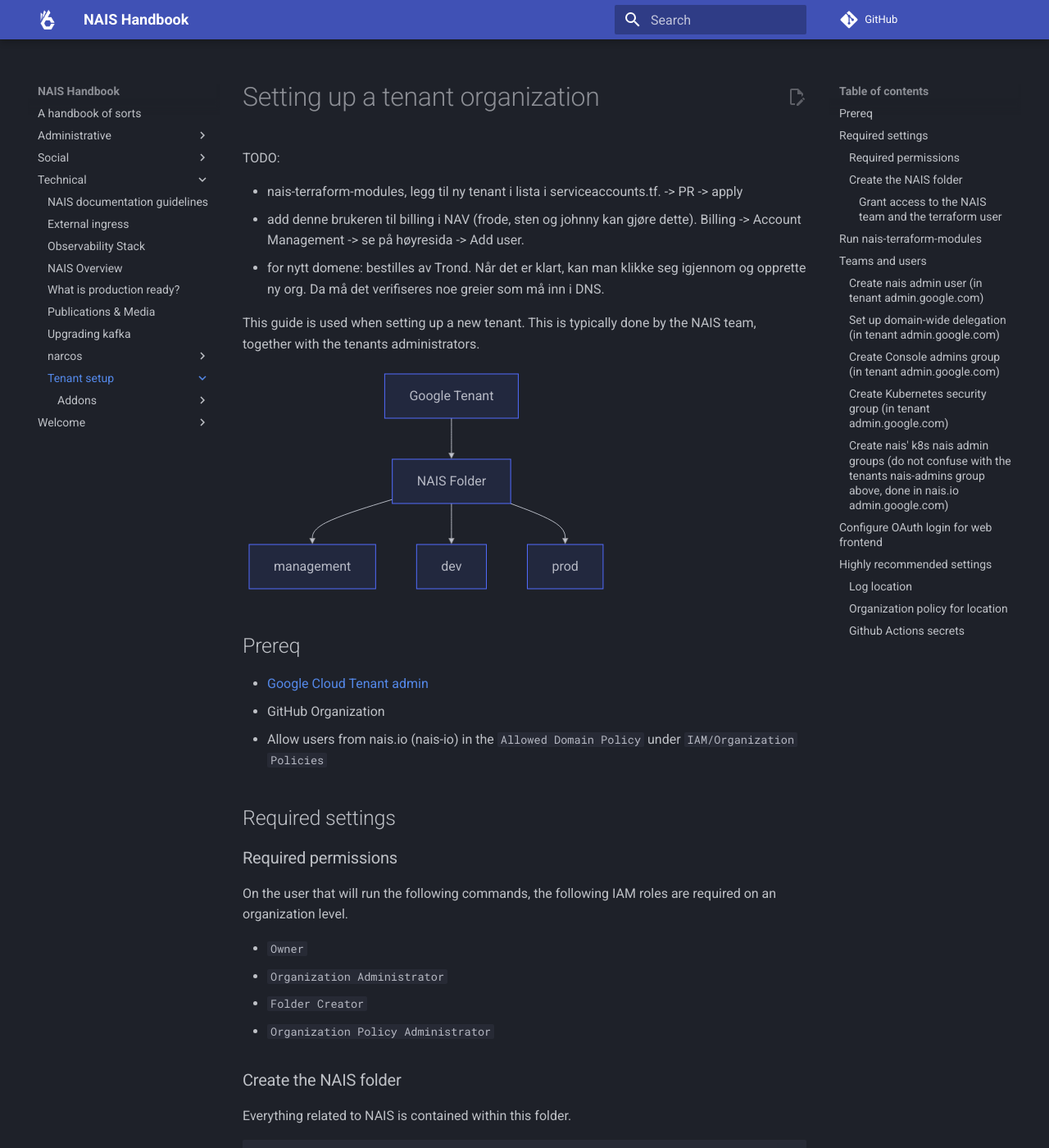
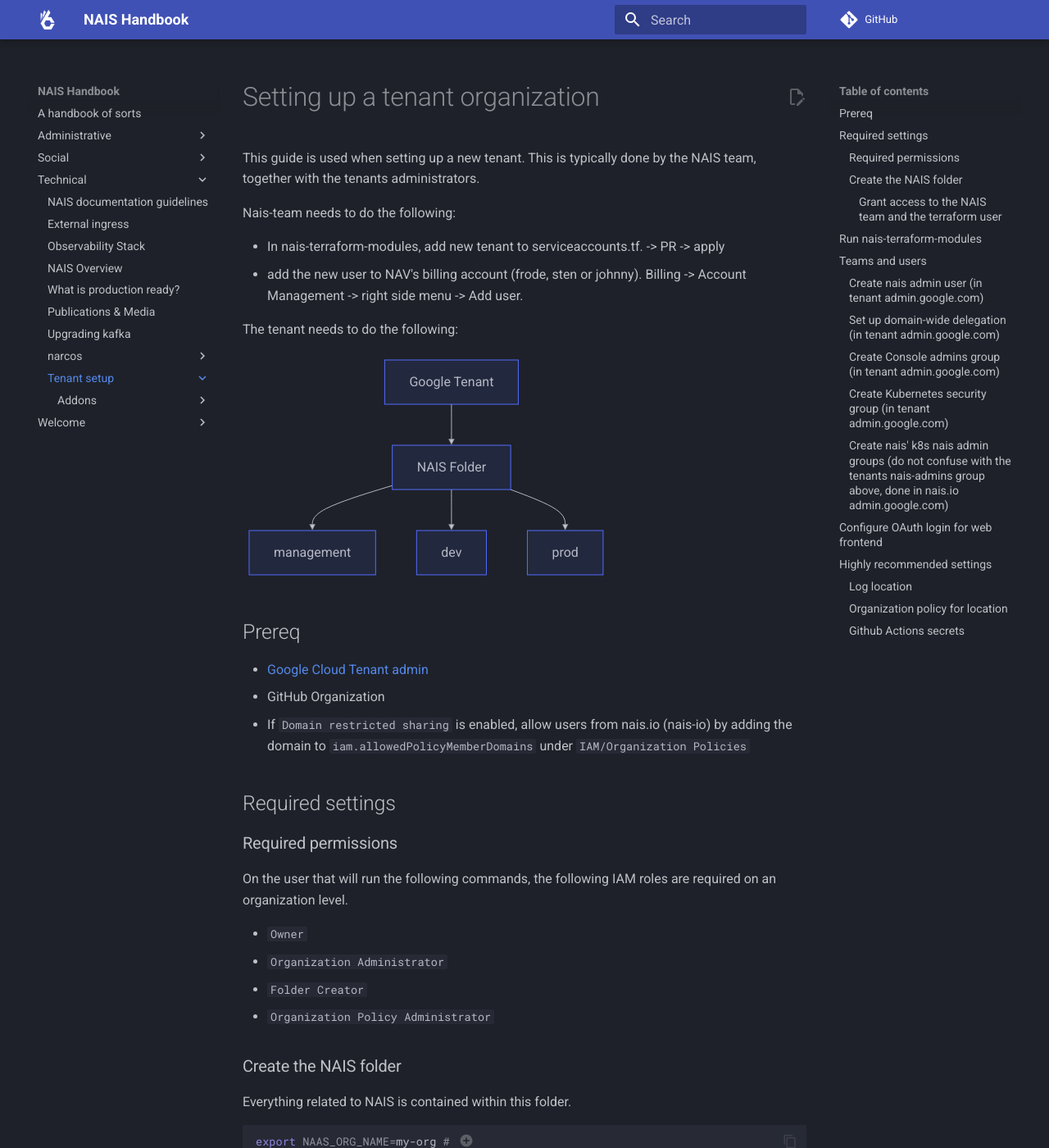
Before and after one commit to nais/handbook, an MkDocs documentation site: the page built from docs/technical/tenant-setup/README.md, in a window 1280 px wide and 1400 px high. Shown: the whole window at 82% size. Built offline with MkDocs 1.6.1 and Material for MkDocs 9.7.7, drawn with Linux system fonts in a browser that asks for light colours; emoji names are drawn with the system emoji font; comment, search, counter and statistics services are not loaded; some of the changed text lies outside the part shown.

Commit message:
update tenant-setup

````diff
--- a/docs/technical/tenant-setup/README.md
+++ b/docs/technical/tenant-setup/README.md
@@ -1,12 +1,14 @@
 # Setting up a tenant organization
 
-TODO:
+This guide is used when setting up a new tenant. This is typically done by the NAIS team, together with the tenants administrators.
 
-- nais-terraform-modules, legg til ny tenant i lista i serviceaccounts.tf. -> PR -> apply
-- add denne brukeren til billing i NAV (frode, sten og johnny kan gjøre dette). Billing -> Account Management -> se på høyresida -> Add user.
-- for nytt domene: bestilles av Trond. Når det er klart, kan man klikke seg igjennom og opprette ny org. Da må det verifiseres noe greier som må inn i DNS.
+Nais-team needs to do the following:
 
-This guide is used when setting up a new tenant. This is typically done by the NAIS team, together with the tenants administrators.
+- In nais-terraform-modules, add new tenant to serviceaccounts.tf. -> PR -> apply
+- add the new user to NAV's billing account (frode, sten or johnny). Billing -> Account Management -> right side menu -> Add user.
+
+
+The tenant needs to do the following:
 
 ```mermaid
 graph TD
@@ -20,7 +22,7 @@
 
 - [Google Cloud Tenant admin](https://cloud.google.com/identity/docs/set-up-cloud-identity-admin)
 - GitHub Organization
-- Allow users from nais.io (nais-io) in the `Allowed Domain Policy` under `IAM/Organization Policies`
+- If `Domain restricted sharing` is enabled, allow users from nais.io (nais-io) by adding the domain to `iam.allowedPolicyMemberDomains` under `IAM/Organization Policies`
 
 ## Required settings
 
@@ -130,6 +132,7 @@
     echo "gcloud resource-manager folders set-iam-policy $NAAS_GOOGLE_FOLDERID naas-google-org-policy.json"
     ```
 
+The Nais team will now create the environment before
 ## Run nais-terraform-modules
 
 Before doing the following step, run the terraform setup.
````
